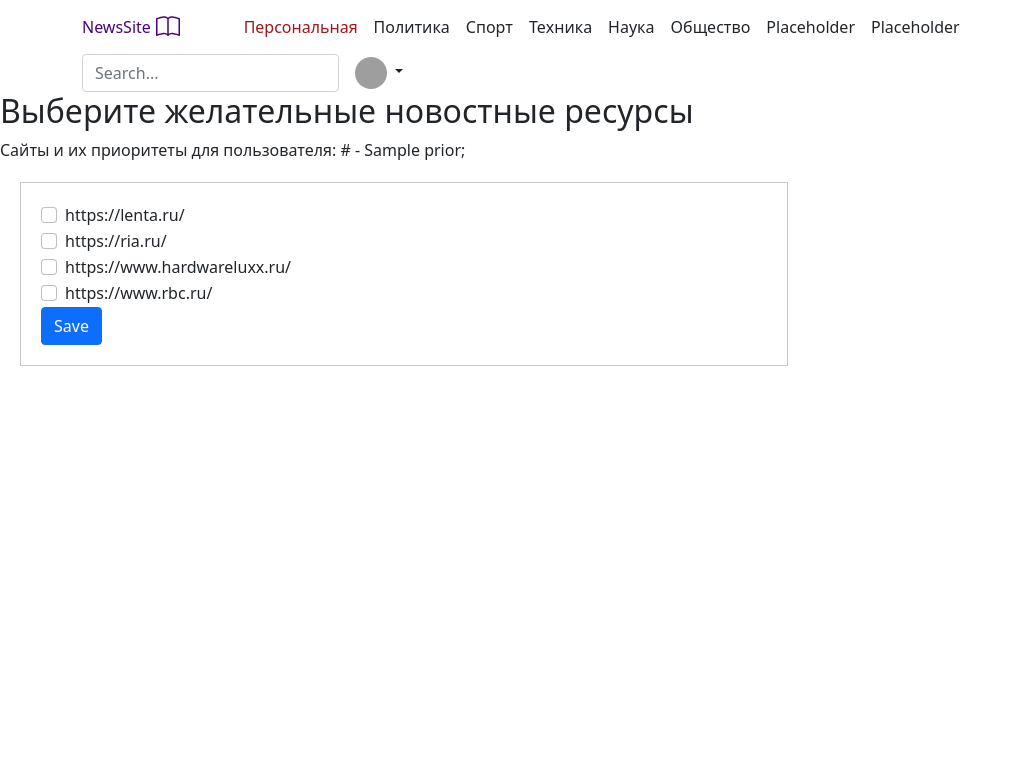
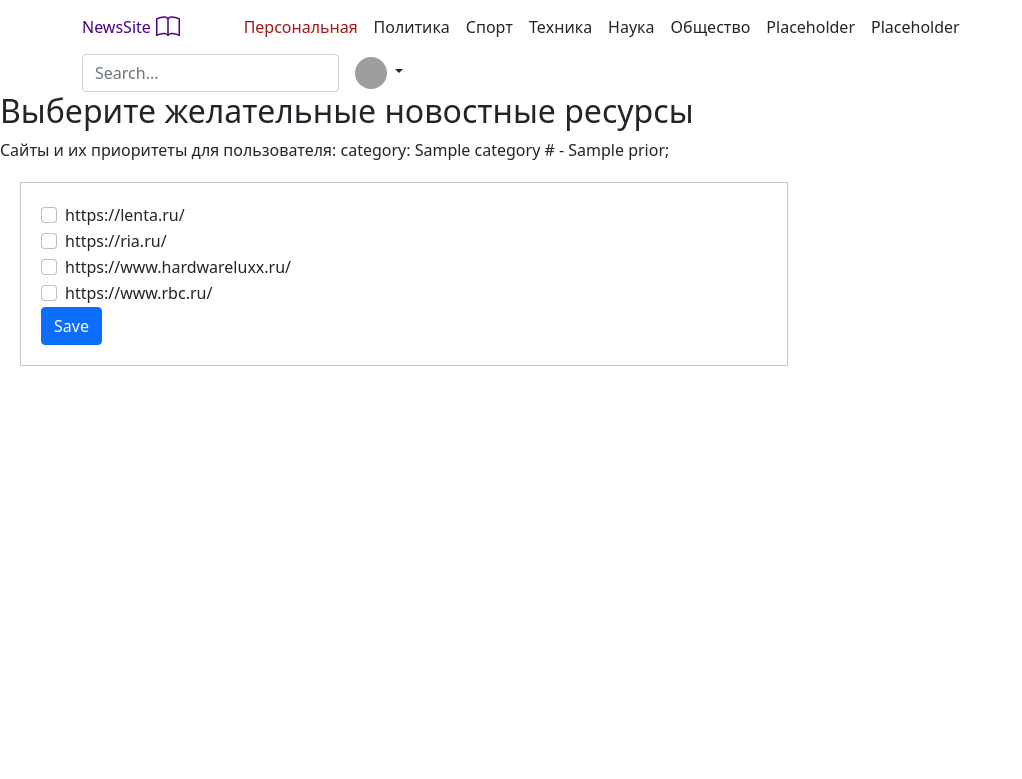
Before and after one commit to OxiSgen/Diplom_site_new1, a Django app: template mysite/news_site/templates/news_site/profile.html in a window 1280 px wide. Shown: the top 779 px of the page, without its empty margins (0-1022 px from the left). Run offline with Django 3.2, Linux system fonts and the light colour scheme; data comes from the database, SQL or seed files in the repository; tables that the repository leaves empty hold one stand-in row (values such as "Sample post"); the template is opened without the code that fills it: values that come from a table or form of the project are taken from there, most other values are stand-ins (such as "Sample title", 1, 10 or a date in 2020); parts of the project's set-up code (start-up, migrations or seed data) failed here and were passed over; some libraries are stand-ins or nearby versions; grey boxes are pictures that could not be loaded.

Commit message:
Update profile.html

```diff
--- a/mysite/news_site/templates/news_site/profile.html
+++ b/mysite/news_site/templates/news_site/profile.html
@@ -8,7 +8,7 @@
 <h2>Выберите желательные новостные ресурсы</h2>
 Сайты и их приоритеты для пользователя:
 {% for url in user_urls %}
-  {{ url.url }} - {{ url.prior }};
+  category: {{ url.category.category }} {{ url.url }} - {{ url.prior }};
 {% endfor %}
 
 
```
